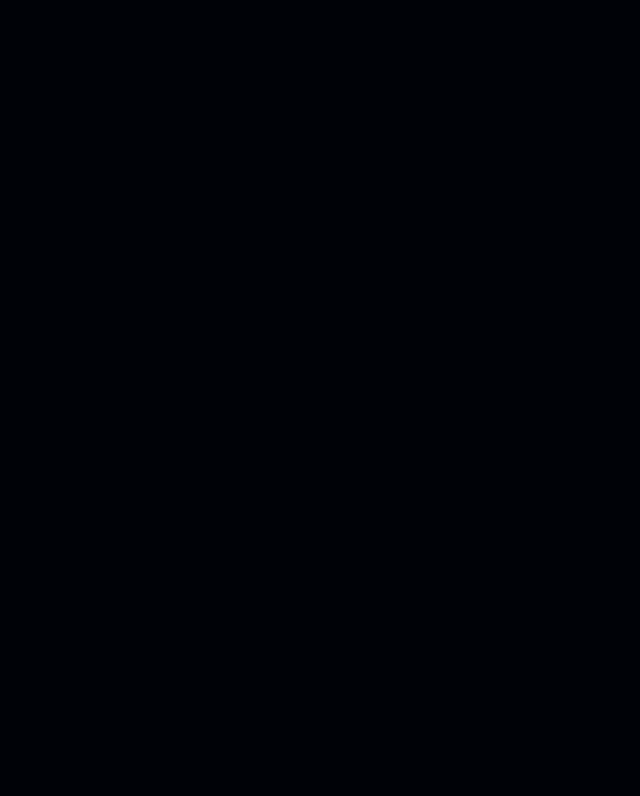
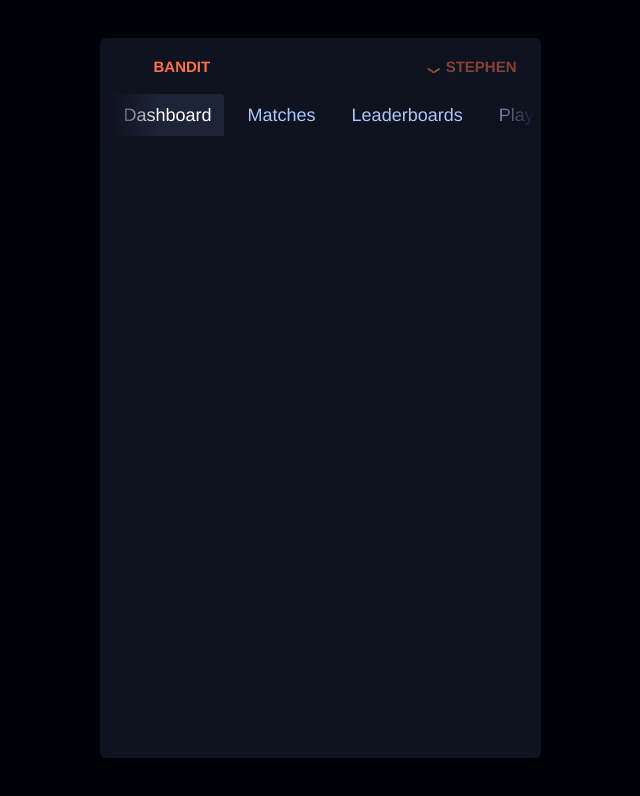
Before and after one commit to cjquinn/bandit-web-client, a React app: page /user-settings in a window 1280 px wide. Shown: the top 796 px of the page, without its empty margins (320-960 px from the left). Built offline with nearby package versions, Linux system fonts and the light colour scheme; a web font is replaced by a local one.

Commit message:
PlayerPhoto, NavClub, Header

```diff
--- /dev/null
+++ b/src/components/Header.js
@@ -0,0 +1,40 @@
+import PropTypes from 'prop-types';
+import React from 'react';
+
+import NavClub from '../components/NavClub';
+import PlayerPhoto from '../components/PlayerPhoto';
+
+const Header = () => (
+    <nav>
+        <div class="o-container u-pv-1025bl">
+            <div class="u-ph-1bl u-flex u-jc-between">
+                <a href="/" class="u-flex u-ai-center u-hspace-05bl">
+
+                    <div class="u-pos-relative">
+                        <svg class="u-width-2bl u-height-auto" width="95" height="95" viewBox="0 0 95 95"><use href="/dist/svg/sprite.svg#logo-head"></use></svg>
+                        <svg class="c-player-photo__knot u-z-1 u-pos-absolute u-top-0 u-left-0 u-width-1bl u-height-auto" width="36" height="31" viewBox="0 0 36 31"><use href="/dist/svg/sprite.svg#logo-knot"></use></svg>
+                    </div>
+
+                    <span class="u-color-orange u-uppercase u-weight-bold">Bandit</span>
+                </a>
+
+                <a href="/profile.php" class="u-flex u-ai-center u-hspace-05bl u-opac-05 u-opac-1@hover">
+                    <PlayerPhoto />
+                    <span class="u-color-orange u-uppercase u-weight-bold">Stephen</span>
+                </a>
+            </div>
+        </div>
+
+        <NavClub />
+
+    </nav>
+);
+
+Header.propTypes = {
+  children: PropTypes.oneOfType([
+    PropTypes.arrayOf(PropTypes.node),
+    PropTypes.node
+  ]).isRequired
+}
+
+export default Header;
--- /dev/null
+++ b/src/components/NavClub.js
@@ -0,0 +1,28 @@
+import PropTypes from 'prop-types';
+import React from 'react';
+
+const NavClub = () => (
+    <div class="u-pos-relative">
+        <div class="c-fade c-fade--left"></div>
+        <div class="c-fade c-fade--right"></div>
+        <div class="o-scroll-overflow">
+            <ul class="u-flex u-ph-1bl u-hspace-1bl">
+                <li><a href="/" class="c-tab c-tab--active">Dashboard</a></li>
+                <li><a href="/matches.php" class="c-tab c-tab--inactive">Matches</a></li>
+                <li><a href="/leaderboards.php" class="c-tab c-tab--inactive">Leaderboards</a></li>
+                <li><a href="/players.php" class="c-tab c-tab--inactive">Players</a></li>
+                <li><a href="/club-info.php" class="c-tab c-tab--inactive">Club</a></li>
+                <li aria-hidden="true">&nbsp;</li>
+            </ul>
+        </div>
+    </div>
+);
+
+NavClub.propTypes = {
+  children: PropTypes.oneOfType([
+    PropTypes.arrayOf(PropTypes.node),
+    PropTypes.node
+  ]).isRequired
+}
+
+export default NavClub;
--- /dev/null
+++ b/src/components/PlayerPhoto.js
@@ -0,0 +1,24 @@
+import PropTypes from 'prop-types';
+import React from 'react';
+
+const PlayerPhoto = () => (
+    <div class="u-pos-relative" aria-hidden="true">
+
+        <svg class="c-player-photo__knot u-z-1 u-pos-absolute u-top-0 u-left-0 u-width-1bl u-height-auto" width="36" height="31" viewBox="0 0 36 31"><use href="/dist/svg/sprite.svg#logo-knot"></use></svg>
+
+        <div class="c-player-photo u-width-1bl">
+            <div class="c-player-photo__level u-bgcolor-god"></div>
+
+            <div class="c-player-photo__level u-bgcolor-bandit"></div>
+        </div>
+    </div>
+);
+
+PlayerPhoto.propTypes = {
+  children: PropTypes.oneOfType([
+    PropTypes.arrayOf(PropTypes.node),
+    PropTypes.node
+  ]).isRequired
+}
+
+export default PlayerPhoto;
--- a/src/layouts/AppLayout.js
+++ b/src/layouts/AppLayout.js
@@ -1,5 +1,8 @@
 import React from 'react';
 import { Route, Switch } from 'react-router-dom';
+
+// Components
+import Header from '../components/Header';
 
 // Screens
 import ActivateAccountScreen from '../screens/ActivateAccountScreen';
@@ -24,7 +27,11 @@
 import UserSettingsScreen from '../screens/UserSettingsScreen';
 
 const AppLayout = () => (
+    <div class="o-window">
         <Switch>
+
+            <Header />
+
             {/* Club */}
             <Route exact path="/create-club-authenticated" component={CreateClubAuthenticatedScreen} />
             <Route exact path="/create-club-unauthenticated" component={CreateClubUnauthenticatedScreen} />
@@ -59,6 +66,7 @@
             <Route exact path="/sign-in" component={SignInScreen} />
             <Route exact path="/user-settings" component={UserSettingsScreen} />
         </Switch>
+    </div>
 );
 
 export default AppLayout;
```
Also changed, not shown: 1 other file (tests, documents, lock files or other folders). Lines whose indentation alone changed are shown as unchanged.
